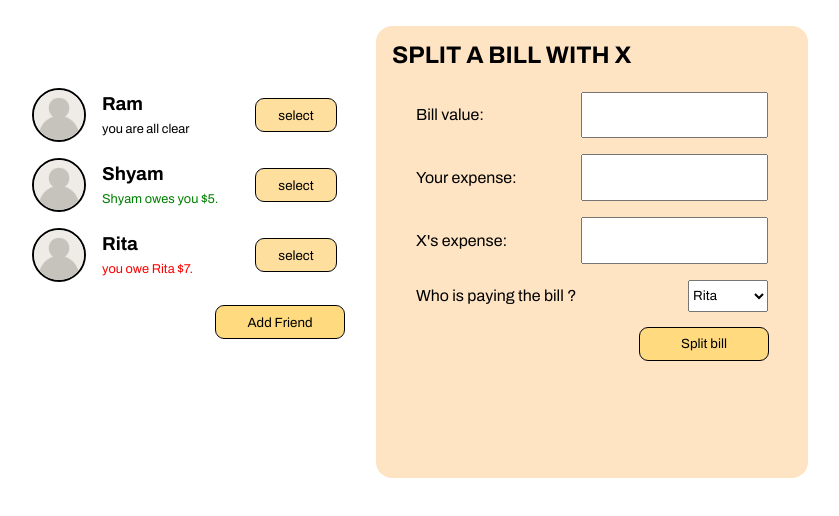
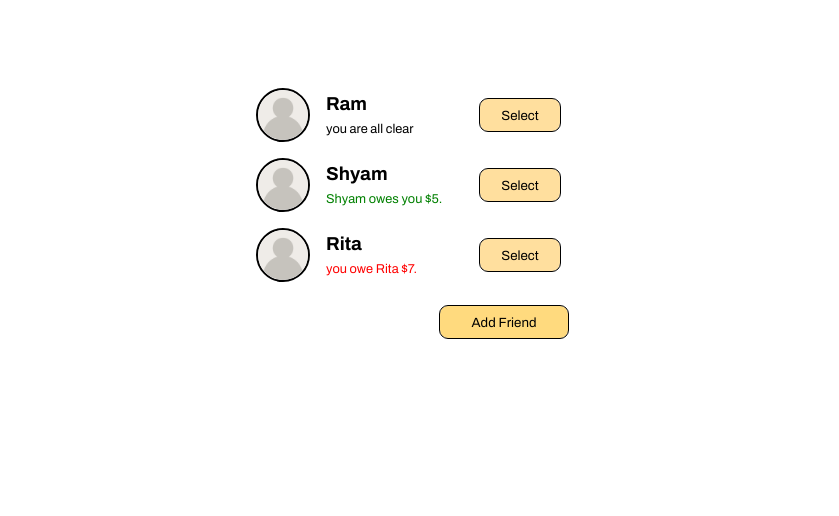
Before and after one commit to dofiki/react-eat-and-split, a React (Create React App) app: page / in a window 1280 px wide. Shown: the top 516 px of the page, without its empty margins (232-1071 px from the left). Built offline with nearby package versions, Linux system fonts and the light colour scheme.

Commit message:
added select friend feature
done

```diff
--- a/src/App.js
+++ b/src/App.js
@@ -10,6 +10,7 @@ export default function App(){
 
   const[addForm,setAddForm] = useState(false);
   const[addFren,setAddFren] = useState(friendData);
+  const[selectedFriend, setSelectFriend] = useState(null);
 
   function handleAddFriend(){
     setAddForm(!addForm);
@@ -20,13 +21,19 @@ export default function App(){
     setAddForm(false);
   }
 
+  function handleSelectedFriend(friend){
+    setSelectFriend((curr) => (curr && curr.id === friend.id ? null : friend));
+  }
+
   return <div className="all">
 
     <div className="left">
 
-      <FriendList addForm={addForm} handleAddFriend={handleAddFriend} addFren={addFren} />
+      <FriendList addForm={addForm} handleAddFriend={handleAddFriend}
+                  addFren={addFren} onSelection={handleSelectedFriend}
+                  selectedFriend={selectedFriend} />
 
-      <div className="addBtnContainer"><button  className="addBtn"
+      <div className="addBtnContainer"><button className="addBtn"
       onClick={handleAddFriend} style={addForm?{display:"none"}:{}}>Add Friend</button>
       </div>
 
@@ -34,46 +41,48 @@ export default function App(){
 
     </div >
 
-    <SplitForm />
+    { selectedFriend && <SplitForm selectedFriend={selectedFriend}/>}
 
   </div>
 }
 
-function FriendList({addFren}){
+function FriendList({addFren, onSelection, selectedFriend}){
+
   return <div className="">
     {addFren.map((user)=>{
       return <Friend
       key={user.id}
-      name={user.name}
-      image={user.image}
-      balance={user.balance}/>
-
-
+      user={user}
+      onSelection={onSelection}
+      selectedFriend={selectedFriend}/>
   })}
   </div>
 }
 
-function Friend({name, image, balance}){
+function Friend({user, onSelection, selectedFriend }){
 
   function handleBalance(bal){
     if(bal===0){
       return <p className="userDescription" >you are all clear</p>
     }else if(bal<0){
-      return <p className="userDescription" style={{color:"red"}} >you owe {name} ${Math.abs(bal)}.</p>
+      return <p className="userDescription" style={{color:"red"}} >you owe {user.name} ${Math.abs(bal)}.</p>
     }else{
-      return <p className="userDescription" style={{color:"green"}} >{name} owes you ${Math.abs(bal)}.</p>
+      return <p className="userDescription" style={{color:"green"}} >{user.name} owes you ${Math.abs(bal)}.</p>
     }
   }
 
-  return <div className="eachFriend">
+
+  const isSelected = selectedFriend && selectedFriend.id === user.id;
+
+  return <div className="eachFriend" style={isSelected?{backgroundColor:" rgb(255, 238, 196)"}:{}}>
    <div className="userInfo">
-   <img src={image} alt="profile-photo" className="userImage"/>
+   <img src={user.image} alt="profile-photo" className="userImage"/>
     <div className="userInfoText">
-      <h3 className="userName">{name}</h3>
-      {handleBalance(balance)}
+      <h3 className="userName">{user.name}</h3>
+      {handleBalance(user.balance)}
     </div>
    </div>
-    <button className="selectBtn">select</button>
+    <button className="selectBtn" onClick={()=>onSelection(user)}>{isSelected?"Close":"Select"}</button>
   </div>
 }
 
@@ -95,7 +104,7 @@ function FriendForm({addForm, handleAddFriend, handleAddFren}){
     };
 
     handleAddFren(newFriend);
-    console.log(newFriend);
+
     setNam("");
     setTasbir("./user.png");
   }
@@ -104,11 +113,11 @@ function FriendForm({addForm, handleAddFriend, handleAddFren}){
   return <div className="friendForm" style={addForm?{display:"flex"}:{}}>
     <form onSubmit={handleSubmit}>
     <div className="top">
-      <label for="inpName">Friend Name: </label>
+      <label htmlFor="inpName">Friend Name: </label>
       <input type="text" className="inpName" id="inpName" value={nam} onChange={(e)=>setNam(e.target.value)}></input>
     </div>
     <div className="bottom">
-      <label for="inpURL">Image URL:  </label>
+      <label htmlFor="inpURL">Image URL:  </label>
       <input  type="text" className="inpURL" id="inpURL" value={tasbir} onChange={(e)=>setTasbir(e.target.value)}></input>
     </div>
     <div className="addBtnContainer"><button className="addBtn" >Add</button></div>
@@ -118,27 +127,27 @@ function FriendForm({addForm, handleAddFriend, handleAddFren}){
   </div>
 }
 
-function SplitForm(){
+function SplitForm({selectedFriend}){
   return<div className="right">
-    <h2>SPLIT A BILL WITH X</h2>
+    <h2>SPLIT A BILL WITH {selectedFriend.name.toUpperCase()}</h2>
     <form className="splitForm">
       <div>
-      <label for="billValue">Bill value:  </label>
+      <label htmlFor="billValue">Bill value:  </label>
       <input id="billValue" type="number" className="billInp"></input>
       </div>
       <div>
-      <label for="yourExpense">Your expense:  </label>
+      <label htmlFor="yourExpense">Your expense:  </label>
       <input id="yourExpense" type="number" className="billInp"></input>
       </div>
       <div>
-      <label for="xExpense">X's expense:  </label>
+      <label htmlFor="xExpense">{selectedFriend.name}'s expense:  </label>
       <input id="xExpense" type="number" className="billInp"></input>
       </div>
 
      <div className="choose">
-     <label for="users" >Who is paying the bill ?</label>
+     <label htmlFor="users" >Who is paying the bill ?</label>
       <select name="users" id="chooseUser">
-        <option value="Rita">Rita</option>
+        <option value="Rita">{selectedFriend.name}</option>
         <option value="you">you</option>
       </select>
      </div>
```
Also changed, not shown: src/style.css (line endings or trailing spaces).
